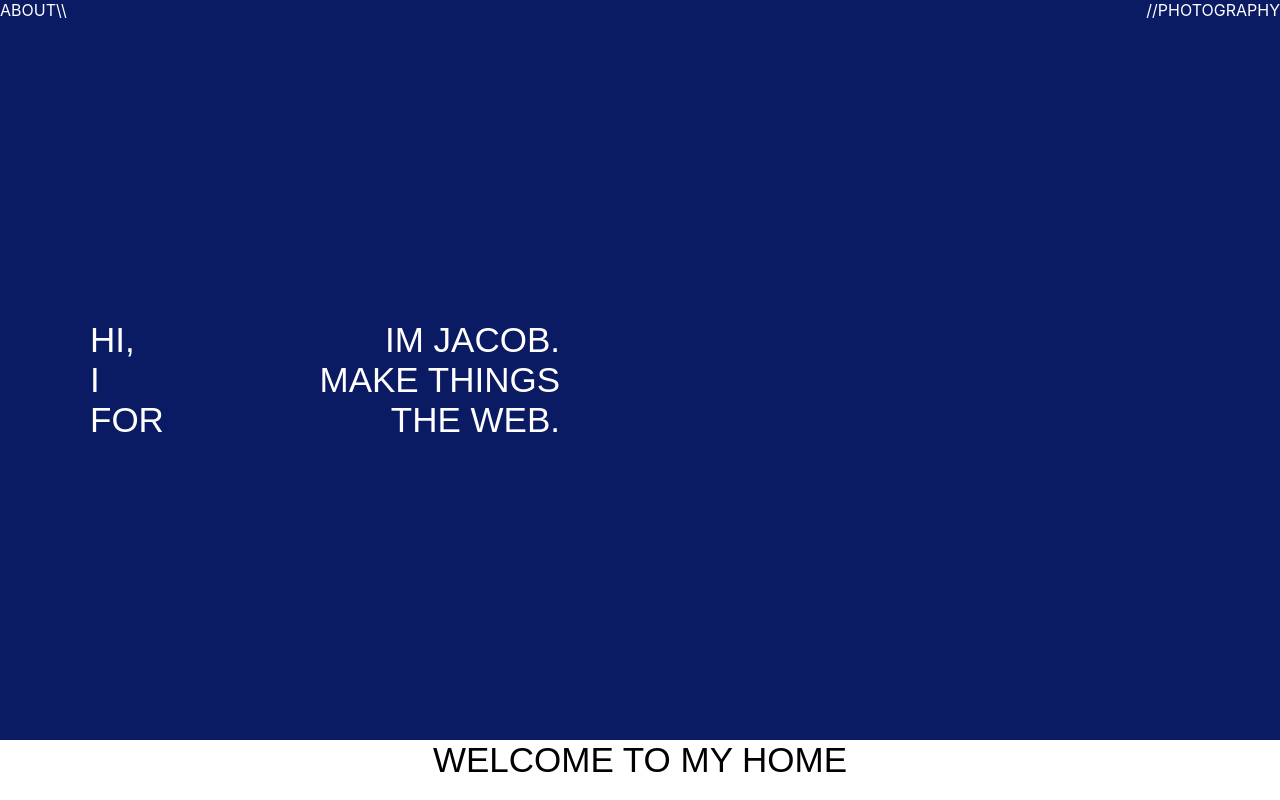
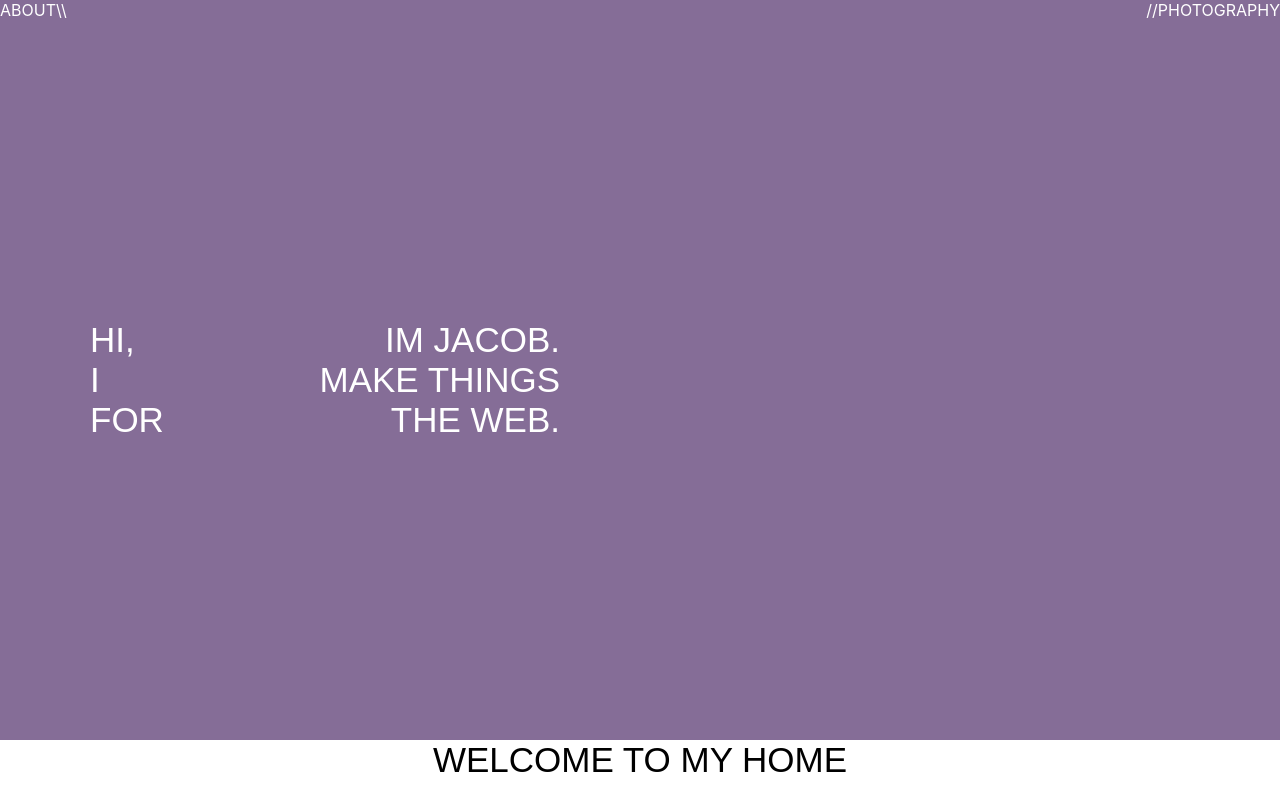
Before and after one commit to Jacobbidmead/new-portfolio, a React (Create React App) app: page / in a window 1280 px wide. Built offline with nearby package versions, Linux system fonts and the light colour scheme.

Commit message:
Created TextBlur component
will blur text on scroll

```diff
--- a/src/App.css
+++ b/src/App.css
@@ -1,15 +1,17 @@
 .main-page-container {
+  color: white;
+  height: 100%;
+  transition: background-color 1s ease-in-out;
+}
+.contents-container {
   display: grid;
   grid-template-columns: 1fr 1fr;
-  background-color: rgb(10, 26, 99);
-  color: white;
-  height: 100%;
 }
 
 .nav-bar {
   display: flex;
   justify-content: space-between;
-  background-color: rgb(10, 26, 99);
+  transition: background-color 1s ease-in-out;
   color: white;
 }
 
--- a/src/App.js
+++ b/src/App.js
@@ -4,14 +4,7 @@ import Nav from "./components/Nav.js";
 import "./App.css";
 import { useState, useEffect } from "react";
 
-const colors = [
-  "rgb(10, 26, 99)",
-  "#FFC0CB",
-  "#FFDAB9",
-  "#FFFFE0",
-  "#E0FFFF",
-  "#D8BFD8",
-];
+const colors = ["rgb(10, 26, 99)", "#FFC0CB", "#FFDAB9"];
 
 const App = () => {
   const [colorIndex, setColorIndex] = useState(0);
@@ -27,8 +20,12 @@ const App = () => {
   }, []);
   return (
     <>
+      <div
+        className="main-page-container"
+        style={{ backgroundColor: colors[colorIndex] }}
+      >
         <Nav />
-      <div className="main-page-container">
+        <div className="contents-container">
           <div className="name-container">
             <div id="home-text">
               <div className="line line1">
@@ -48,6 +45,7 @@ const App = () => {
             </div>
           </div>
         </div>
+      </div>
       <div className="welcome">
         <p className="word">WELCOME TO MY HOME</p>
       </div>
```
Also changed, not shown: src/components/TextBlur.js (added, +7 -0 lines). Lines whose indentation alone changed are shown as unchanged.
